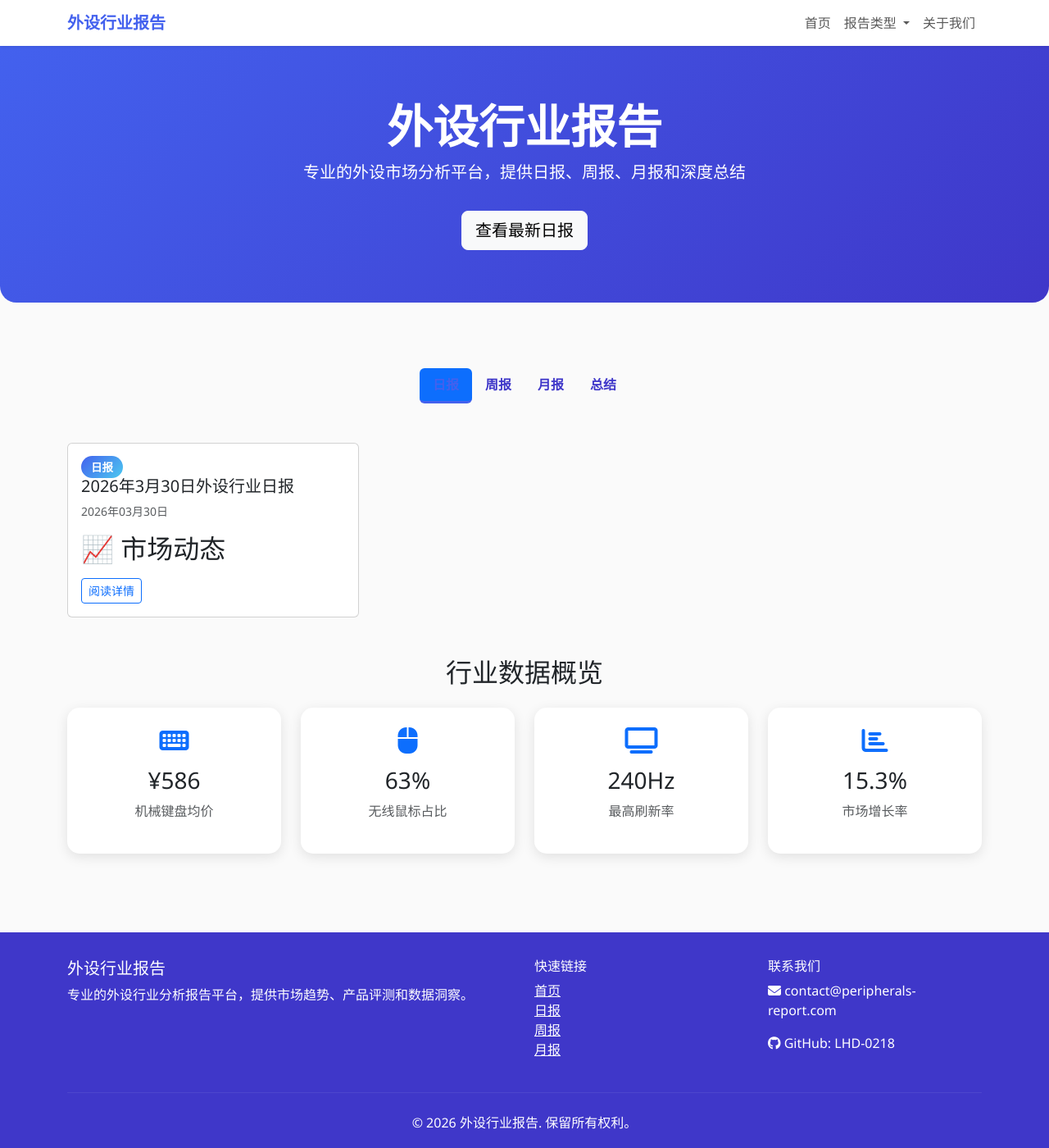
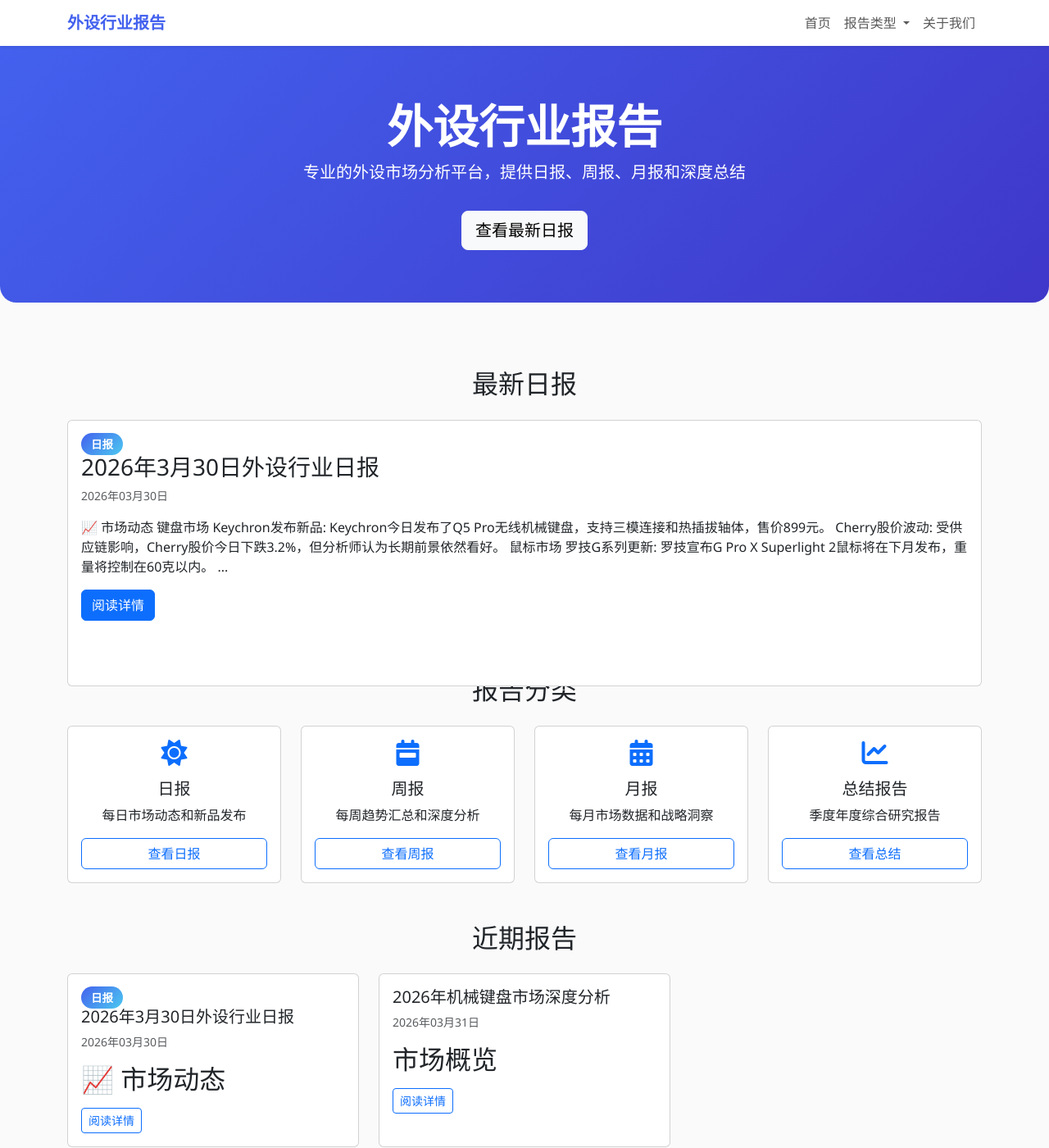
Before and after one commit to LHD-0218/peripherals-industry-report, a Jekyll site: the page built from index.md, in a window 1280 px wide and 1400 px high. Shown: the whole window at 82% size. Built offline with Jekyll 4.4.1, drawn with Linux system fonts in a browser that asks for light colours.

Commit message:
优化网站导航：添加面包屑导航、返回链接和简化首页结构

```diff
--- a/index.md
+++ b/index.md
@@ -13,37 +13,99 @@ title: 外设行业报告 - 专业洞察，数据驱动
 </div>
 
 <div class="container py-5">
-    <!-- Report Types Navigation -->
+    <!-- Latest Daily Report -->
     <div class="row mb-5">
         <div class="col-12">
-            <ul class="nav nav-pills justify-content-center report-type-nav" id="reportTabs" role="tablist">
-                <li class="nav-item" role="presentation">
-                    <button class="nav-link active" id="daily-tab" data-bs-toggle="tab" data-bs-target="#daily" type="button" role="tab">日报</button>
-                </li>
-                <li class="nav-item" role="presentation">
-                    <button class="nav-link" id="weekly-tab" data-bs-toggle="tab" data-bs-target="#weekly" type="button" role="tab">周报</button>
-                </li>
-                <li class="nav-item" role="presentation">
-                    <button class="nav-link" id="monthly-tab" data-bs-toggle="tab" data-bs-target="#monthly" type="button" role="tab">月报</button>
-                </li>
-                <li class="nav-item" role="presentation">
-                    <button class="nav-link" id="summary-tab" data-bs-toggle="tab" data-bs-target="#summary" type="button" role="tab">总结</button>
-                </li>
-            </ul>
+            <h2 class="text-center mb-4">最新日报</h2>
+            {% assign latest_daily = site.posts | where_exp: "post", "post.tags contains '日报'" | reverse | first %}
+            {% if latest_daily %}
+            <div class="card report-card">
+                <div class="card-body">
+                    <span class="category-badge mb-2">日报</span>
+                    <h3 class="card-title">{{ latest_daily.title }}</h3>
+                    <p class="card-text text-muted small">{{ latest_daily.date | date: "%Y年%m月%d日" }}</p>
+                    <p class="card-text">{{ latest_daily.content | strip_html | truncate: 200 }}</p>
+                    <a href="{{ latest_daily.url | relative_url }}" class="btn btn-primary">阅读详情</a>
+                </div>
+            </div>
+            {% else %}
+            <div class="text-center py-5">
+                <i class="fas fa-file-alt fa-3x text-muted mb-3"></i>
+                <h4>暂无日报内容</h4>
+                <p class="text-muted">敬请期待最新的外设行业日报！</p>
+            </div>
+            {% endif %}
         </div>
     </div>
 
-    <!-- Report Content Tabs -->
-    <div class="tab-content" id="reportTabContent">
-        <!-- Daily Reports -->
-        <div class="tab-pane fade show active" id="daily" role="tabpanel">
+    <!-- All Report Types -->
+    <div class="row mb-5">
+        <div class="col-12">
+            <h2 class="text-center mb-4">报告分类</h2>
             <div class="row g-4">
-                {% assign daily_reports = site.posts | where_exp: "post", "post.tags contains '日报'" | reverse %}
-                {% for post in daily_reports limit:3 %}
+                <div class="col-md-6 col-lg-3">
+                    <div class="card text-center h-100">
+                        <div class="card-body d-flex flex-column">
+                            <i class="fas fa-sun fa-2x text-primary mb-3"></i>
+                            <h5 class="card-title">日报</h5>
+                            <p class="card-text flex-grow-1">每日市场动态和新品发布</p>
+                            <a href="/reports/daily/" class="btn btn-outline-primary mt-auto">查看日报</a>
+                        </div>
+                    </div>
+                </div>
+                <div class="col-md-6 col-lg-3">
+                    <div class="card text-center h-100">
+                        <div class="card-body d-flex flex-column">
+                            <i class="fas fa-calendar-week fa-2x text-primary mb-3"></i>
+                            <h5 class="card-title">周报</h5>
+                            <p class="card-text flex-grow-1">每周趋势汇总和深度分析</p>
+                            <a href="/reports/weekly/" class="btn btn-outline-primary mt-auto">查看周报</a>
+                        </div>
+                    </div>
+                </div>
+                <div class="col-md-6 col-lg-3">
+                    <div class="card text-center h-100">
+                        <div class="card-body d-flex flex-column">
+                            <i class="fas fa-calendar-alt fa-2x text-primary mb-3"></i>
+                            <h5 class="card-title">月报</h5>
+                            <p class="card-text flex-grow-1">每月市场数据和战略洞察</p>
+                            <a href="/reports/monthly/" class="btn btn-outline-primary mt-auto">查看月报</a>
+                        </div>
+                    </div>
+                </div>
+                <div class="col-md-6 col-lg-3">
+                    <div class="card text-center h-100">
+                        <div class="card-body d-flex flex-column">
+                            <i class="fas fa-chart-line fa-2x text-primary mb-3"></i>
+                            <h5 class="card-title">总结报告</h5>
+                            <p class="card-text flex-grow-1">季度年度综合研究报告</p>
+                            <a href="/reports/summary/" class="btn btn-outline-primary mt-auto">查看总结</a>
+                        </div>
+                    </div>
+                </div>
+            </div>
+        </div>
+    </div>
+
+    <!-- Recent Reports -->
+    <div class="row mb-5">
+        <div class="col-12">
+            <h2 class="text-center mb-4">近期报告</h2>
+            <div class="row g-4">
+                {% assign recent_reports = site.posts | reverse | limit:6 %}
+                {% for post in recent_reports %}
                 <div class="col-md-6 col-lg-4">
                     <div class="card report-card h-100">
                         <div class="card-body">
+                            {% if post.tags contains "日报" %}
                             <span class="category-badge mb-2">日报</span>
+                            {% elsif post.tags contains "周报" %}
+                            <span class="category-badge mb-2" style="background: linear-gradient(135deg, #4361ee, #f72585);">周报</span>
+                            {% elsif post.tags contains "月报" %}
+                            <span class="category-badge mb-2" style="background: linear-gradient(135deg, #4361ee, #7209b7);">月报</span>
+                            {% elsif post.tags contains "总结" %}
+                            <span class="category-badge mb-2" style="background: linear-gradient(135deg, #4361ee, #06d6a0);">总结报告</span>
+                            {% endif %}
                             <h5 class="card-title">{{ post.title }}</h5>
                             <p class="card-text text-muted small">{{ post.date | date: "%Y年%m月%d日" }}</p>
                             <p class="card-text">{{ post.excerpt | truncate: 80 }}</p>
@@ -52,92 +114,12 @@ title: 外设行业报告 - 专业洞察，数据驱动
                     </div>
                 </div>
                 {% endfor %}
-                {% if daily_reports.size > 3 %}
-                <div class="col-12 text-center">
-                    <a href="/reports/daily/" class="btn btn-primary">查看更多日报</a>
-                </div>
-                {% endif %}
-            </div>
-        </div>
-
-        <!-- Weekly Reports -->
-        <div class="tab-pane fade" id="weekly" role="tabpanel">
-            <div class="row g-4">
-                {% assign weekly_reports = site.posts | where_exp: "post", "post.tags contains '周报'" | reverse %}
-                {% for post in weekly_reports limit:3 %}
-                <div class="col-md-6 col-lg-4">
-                    <div class="card report-card h-100">
-                        <div class="card-body">
-                            <span class="category-badge mb-2" style="background: linear-gradient(135deg, #4361ee, #f72585);">周报</span>
-                            <h5 class="card-title">{{ post.title }}</h5>
-                            <p class="card-text text-muted small">{{ post.date | date: "%Y年%m月%d日" }}</p>
-                            <p class="card-text">{{ post.excerpt | truncate: 80 }}</p>
-                            <a href="{{ post.url | relative_url }}" class="btn btn-outline-primary btn-sm">阅读详情</a>
-                        </div>
-                    </div>
-                </div>
-                {% endfor %}
-                {% if weekly_reports.size > 3 %}
-                <div class="col-12 text-center">
-                    <a href="/reports/weekly/" class="btn btn-primary">查看更多周报</a>
-                </div>
-                {% endif %}
-            </div>
-        </div>
-
-        <!-- Monthly Reports -->
-        <div class="tab-pane fade" id="monthly" role="tabpanel">
-            <div class="row g-4">
-                {% assign monthly_reports = site.posts | where_exp: "post", "post.tags contains '月报'" | reverse %}
-                {% for post in monthly_reports limit:3 %}
-                <div class="col-md-6 col-lg-4">
-                    <div class="card report-card h-100">
-                        <div class="card-body">
-                            <span class="category-badge mb-2" style="background: linear-gradient(135deg, #4361ee, #7209b7);">月报</span>
-                            <h5 class="card-title">{{ post.title }}</h5>
-                            <p class="card-text text-muted small">{{ post.date | date: "%Y年%m月%d日" }}</p>
-                            <p class="card-text">{{ post.excerpt | truncate: 80 }}</p>
-                            <a href="{{ post.url | relative_url }}" class="btn btn-outline-primary btn-sm">阅读详情</a>
-                        </div>
-                    </div>
-                </div>
-                {% endfor %}
-                {% if monthly_reports.size > 3 %}
-                <div class="col-12 text-center">
-                    <a href="/reports/monthly/" class="btn btn-primary">查看更多月报</a>
-                </div>
-                {% endif %}
-            </div>
-        </div>
-
-        <!-- Summary Reports -->
-        <div class="tab-pane fade" id="summary" role="tabpanel">
-            <div class="row g-4">
-                {% assign summary_reports = site.posts | where_exp: "post", "post.tags contains '总结'" | reverse %}
-                {% for post in summary_reports limit:3 %}
-                <div class="col-md-6 col-lg-4">
-                    <div class="card report-card h-100">
-                        <div class="card-body">
-                            <span class="category-badge mb-2" style="background: linear-gradient(135deg, #4361ee, #06d6a0);">总结报告</span>
-                            <h5 class="card-title">{{ post.title }}</h5>
-                            <p class="card-text text-muted small">{{ post.date | date: "%Y年%m月%d日" }}</p>
-                            <p class="card-text">{{ post.excerpt | truncate: 80 }}</p>
-                            <a href="{{ post.url | relative_url }}" class="btn btn-outline-primary btn-sm">阅读详情</a>
-                        </div>
-                    </div>
-                </div>
-                {% endfor %}
-                {% if summary_reports.size > 3 %}
-                <div class="col-12 text-center">
-                    <a href="/reports/summary/" class="btn btn-primary">查看更多总结</a>
-                </div>
-                {% endif %}
             </div>
         </div>
     </div>
 
     <!-- Stats Section -->
-    <div class="row mt-5">
+    <div class="row">
         <div class="col-12">
             <h2 class="text-center mb-4">行业数据概览</h2>
             <div class="row g-4">
```
Also changed, not shown: _layouts/post.html (added, +106 -0 lines).
